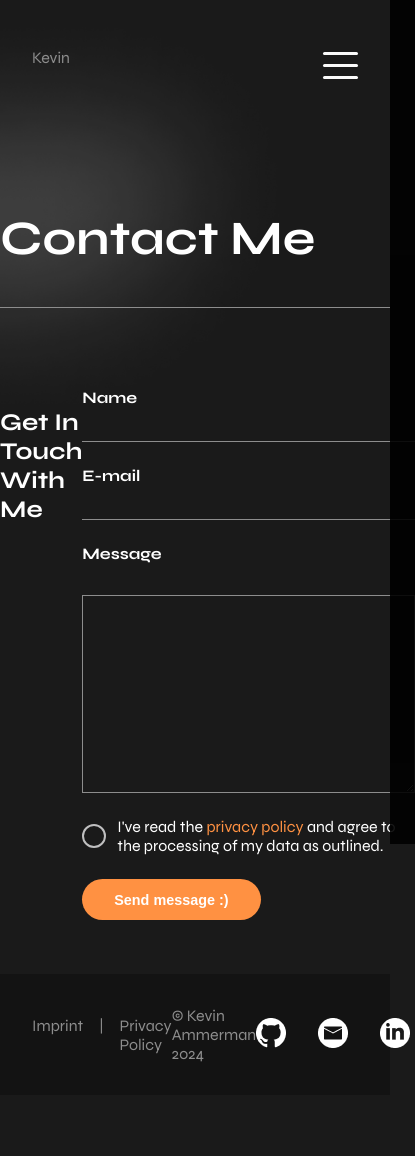
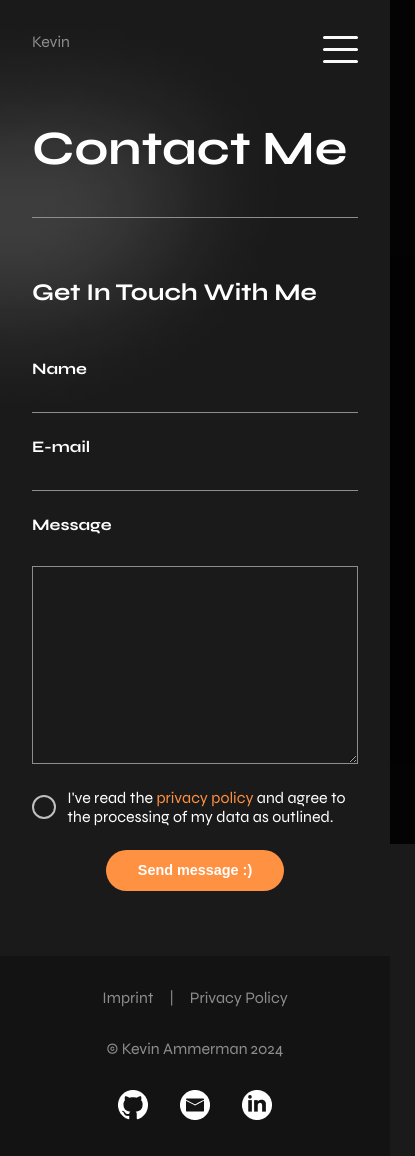
Before and after one commit to KevinAmmerman/newPortfolio, an Angular app: page /contact in a window 390 px wide. Shown: the whole page, 415 px wide, since content can reach past the window. Before the commit the page ends 1095 px from the top, so only its background shows below. Built offline with nearby package versions, Linux system fonts and the light colour scheme.

Commit message:
style: contacts page, footer and header responsive now

```diff
--- a/src/app/contact/contact.component.scss
+++ b/src/app/contact/contact.component.scss
@@ -1,8 +1,12 @@
 section {
   max-width: 1280px;
   height: 100svh;
-  padding-top: 130px;
+  padding: 8.75rem 5rem 0;
   margin: auto;
+
+  @media (width < 575px) {
+    padding: 5rem 2rem 2rem;
+  }
 }
 
 .vector_left {
@@ -17,11 +21,15 @@ section {
 
 .headline_container {
   color: white;
-  margin: 80px 0;
+  margin: 5rem 0;
   border-bottom: 1px solid #8d8d8d;
 
   h1 {
     font-size: 3rem;
+  }
+
+  @media (width < 1100px) {
+    margin: 2.5rem 0;
   }
 }
 
@@ -29,6 +37,11 @@ section {
   display: flex;
   justify-content: space-between;
   color: white;
+
+  @media (width < 1100px) {
+    flex-direction: column;
+    gap: 2rem;
+  }
 }
 
 form {
@@ -40,6 +53,13 @@ form {
 .form_row {
   display: flex;
   flex-direction: column;
+}
+
+.btn_box {
+  @media (width < 950px) {
+    display: flex;
+    justify-content: center;
+  }
 }
 
 .btn_style {
@@ -94,6 +114,17 @@ label {
   font-size: 1rem;
 }
 
+input:-webkit-autofill,
+input:-webkit-autofill:hover,
+input:-webkit-autofill:focus,
+input:-webkit-autofill:active {
+  -webkit-box-shadow: 0 0 0 30px #8d8d8d inset !important;
+}
+
+input:-webkit-autofill {
+  -webkit-text-fill-color: white !important;
+}
+
 // INPUT FIELDS ERROR HANDLING
 
 input.ng-invalid.ng-touched {
@@ -139,7 +170,7 @@ small {
   span {
     color: white;
     font-size: 1rem;
-    margin-left: 35px;
+    margin-left: 2.2rem;
 
     a {
       text-decoration: none;
@@ -170,16 +201,16 @@ input[type="checkbox"]:focus {
 
 .cbx {
   position: absolute;
-  width: 24px;
-  height: 24px;
+  width: 1.5rem;
+  height: 1.5rem;
 }
 
 .cbx input {
   position: absolute;
   top: 0;
   left: 0;
-  width: 24px;
-  height: 24px;
+  width: 1.5rem;
+  height: 1.5rem;
   border: 2px solid #bfbfc0;
   border-radius: 50%;
   transition: all 0.2s ease;
@@ -191,8 +222,8 @@ input[type="checkbox"]:focus {
 }
 
 .cbx label {
-  width: 24px;
-  height: 24px;
+  width: 1.5rem;
+  height: 1.5rem;
   background: none;
   border-radius: 50%;
   position: absolute;
--- a/src/app/footer/footer.component.scss
+++ b/src/app/footer/footer.component.scss
@@ -5,11 +5,6 @@ footer {
   align-items: center;
   color: #8d8d8d;
   background-color: #131313;
-
-  @media (width < 800px) {
-    flex-direction: column;
-    gap: rem;
-  }
 
   .social_icons_container {
     display: flex;
@@ -34,6 +29,11 @@ footer {
   display: flex;
   justify-content: space-between;
   align-items: center;
+
+  @media (width < 680px) {
+    flex-direction: column;
+    gap: 2rem;
+  }
 }
 
 .link_hover {
--- a/src/app/header/header.component.scss
+++ b/src/app/header/header.component.scss
@@ -21,7 +21,7 @@ header {
   z-index: 2;
 
   @media (width < 575px) {
-    padding: 3rem 2rem 0;
+    padding: 2rem 2rem 0;
   }
 }
 
--- a/src/app/home/home.component.scss
+++ b/src/app/home/home.component.scss
@@ -8,6 +8,7 @@ main {
   justify-content: center;
   align-items: center;
   overflow-x: hidden;
+  overflow-y: hidden;
 }
 
 .vector_right {
```
